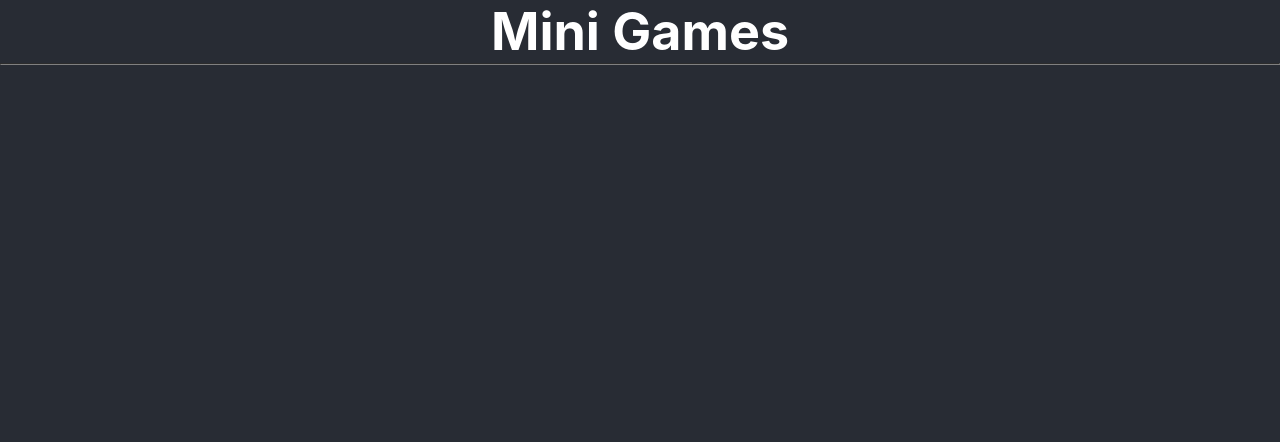
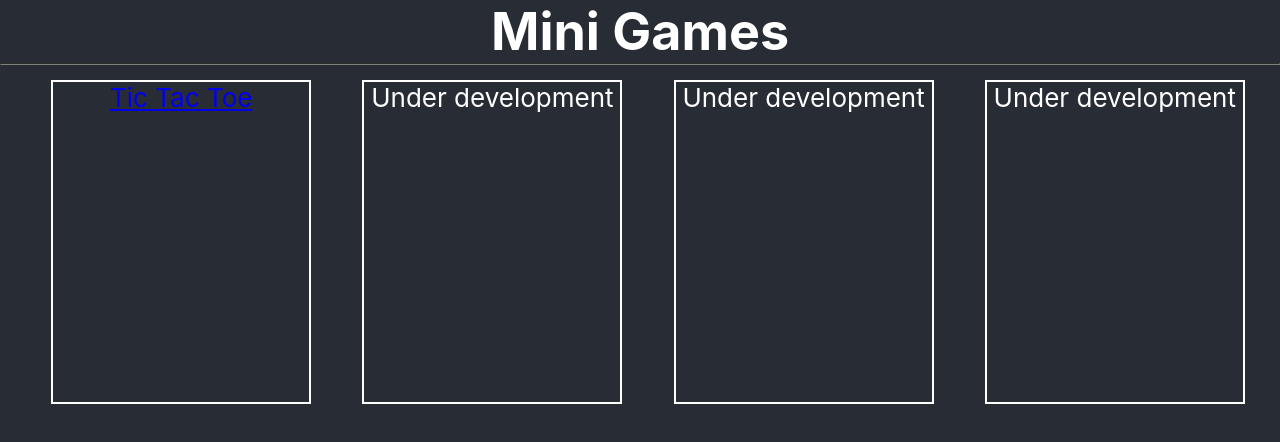
Before and after one commit to ducruetl/MiniGames, a React (Create React App) app: page / in a window 1280 px wide. Shown: the top 442 px of the page. Built offline with nearby package versions, Linux system fonts and the light colour scheme.

Commit message:
Created a main menu and added route to tic-tac-toe game (UI will soon be better)

```diff
--- a/src/routes/root.jsx
+++ b/src/routes/root.jsx
@@ -8,7 +8,18 @@ export default function Root() {
         <hr/>
       </div>
       <div className='main'>
-
+				<a className='game' href='/tic-tac-toe'>
+					Tic Tac Toe
+				</a>
+				<div className='game'>
+					Under development
+				</div>
+				<div className='game'>
+					Under development
+				</div>
+				<div className='game'>
+					Under development
+				</div>
       </div>
     </>
   );
--- a/src/Main.jsx
+++ b/src/routes/tic-tac-toe.jsx
@@ -1,5 +1,5 @@
 import { useState } from 'react';
-import './style.css';
+import '../style.css';
 
 // Return true if all the squares are filled, return false if at least one square is null
 function isBoardFull(squares) {
@@ -102,18 +102,18 @@ function GameBoard() {
   );
 }
 
-function Main() {
+function TicTacToe() {
   return (
     <>
       <div className='header'>
         <h1>Mini Games</h1>
         <hr/>
       </div>
-      <div className='main'>
+      <div className='mainGame'>
         <GameBoard/>
       </div>
     </>
   );
 }
 
-export default Main;
+export default TicTacToe;
--- a/src/style.css
+++ b/src/style.css
@@ -29,9 +29,25 @@ code {
     monospace;
 }
 
-/* Main.jsx */
+/* tic-tac-toe.jsx */
+
+.game {
+	margin-left: 4vw;
+	height: 40vh;
+	width: 20vw;
+	border: solid 2px white;
+}
 
 .main {
+	text-align: center;
+  background-color: #282c34;
+  min-height: 90vh;
+  display: flex;
+  font-size: calc(10px + 2vmin);
+  color: white;
+}
+
+.mainGame {
   text-align: center;
   background-color: #282c34;
   min-height: 90vh;
```
Also changed, not shown: src/index.jsx (+6 -2 lines).
